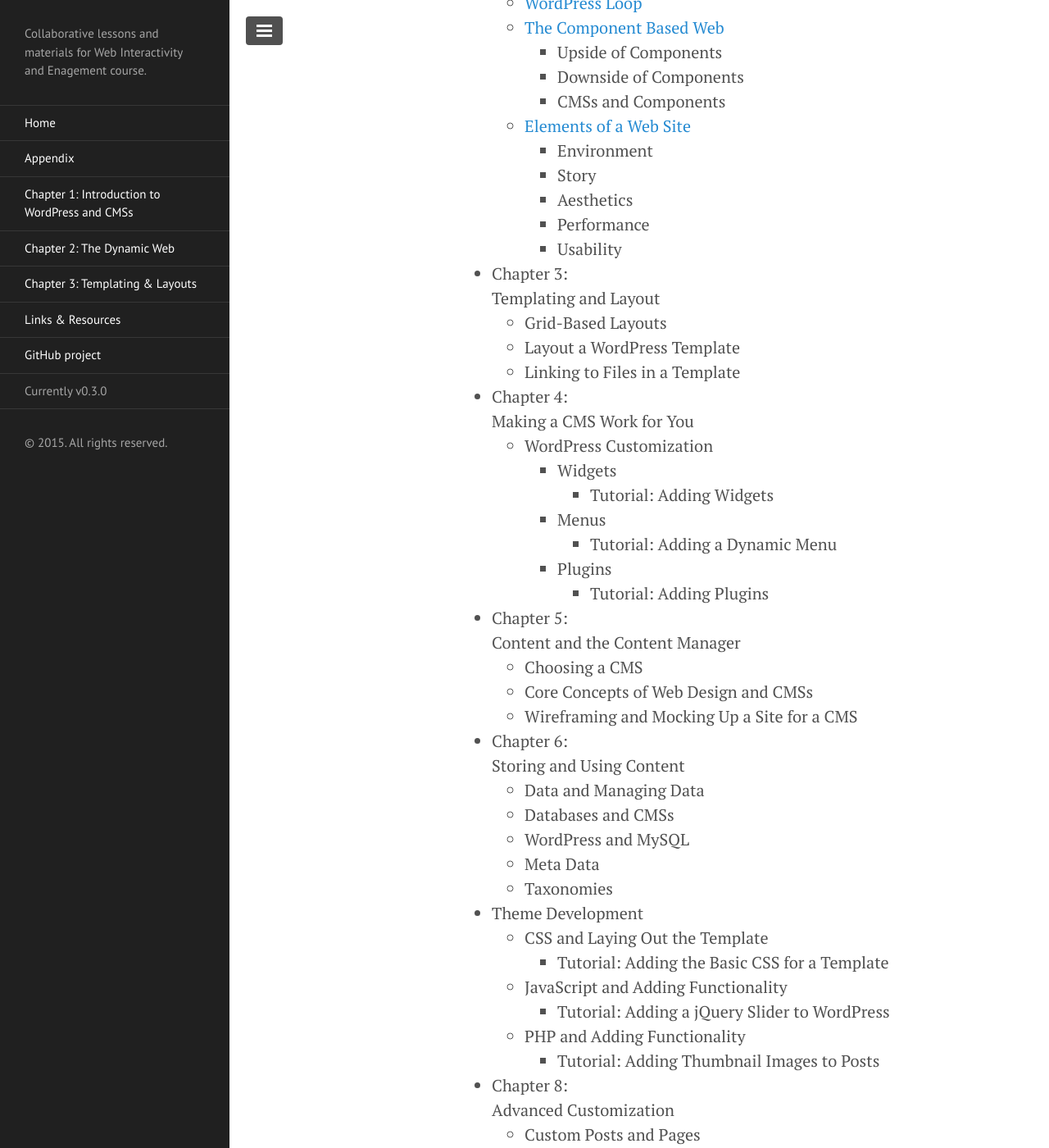
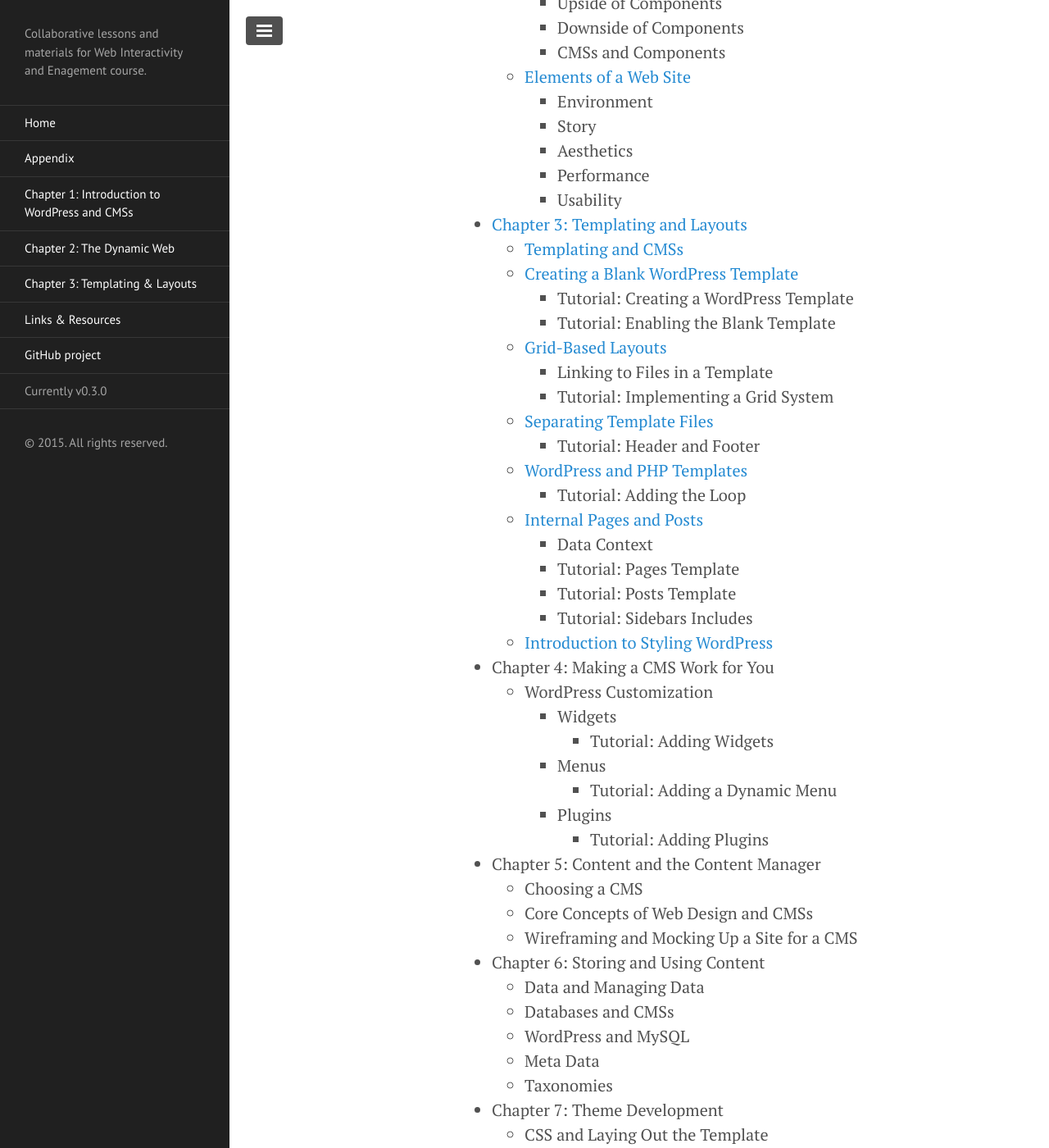
Before and after one commit to ahaywood/Web-Interactivity-and-Engagement, a Jekyll site: the page built from index.html, in a window 1280 px wide and 1400 px high, scrolled down 650 px. Shown: the whole window at 82% size. Built offline with Jekyll 4.4.1, drawn with Linux system fonts in a browser that asks for light colours; Markdown is read by kramdown in place of the engine named in the settings; the list of posts is cut into pages by our own code.

Commit message:
Chapter 3 Bug Fixes

```diff
--- a/index.html
+++ b/index.html
@@ -13,14 +13,14 @@ title: CMSs and WordPress - WIE Course Book
     <p>This book contains the lessons and materials for the Web Interactivity and Engagement course. But, Web Interactivity and Engagement is a rather vague term. So what does it mean?</p>
     <h2>Table of Contents</h2>
       <ul>
-        <li><a href="chapter-1">Chapter 1: <br /><span>Introduction to WordPress and Content Management Systems</span></a></li>
+        <li><a href="chapter-1">Chapter 1: <span>Introduction to WordPress and Content Management Systems</span></a></li>
           <ul>
             <li><a href="chapter-1/#cmss">Content Management Systems (CMSs)</a></li>
             <li><a href="chapter-1/#installing-wordpress">Installing WordPress</li>
             <li><a href="chapter-1/#walkthrough-wordpress">Walkthrough of WordPress</li>
             <li><a href="chapter-1/#languages-together">How do the languages work together?</a></li>
           </ul>
-        <li><a href="chapter-2/">Chapter 2: <br /><span>The Dynamic Web</span></a></li>
+        <li><a href="chapter-2/">Chapter 2: <span>The Dynamic Web</span></a></li>
           <ul>
             <li><a href="chapter-2/#php-wordpress">PHP and WordPress</a></li>
             <li><a href="chapter-2/#wordpress-loop">WordPress Loop</a></li>
@@ -41,13 +41,42 @@ title: CMSs and WordPress - WIE Course Book
               </ul>
             </li>
           </ul>
-        <li>Chapter 3: <br /><span>Templating and Layout</span></li>
+        <li><a href="chapter-3/">Chapter 3: <span>Templating and Layouts</span></a></li>
           <ul>
-            <li>Grid-Based Layouts</li>
-            <li>Layout a WordPress Template</li>
-            <li>Linking to Files in a Template</li>
+          <li><a href="chapter-3/#templating-and-cmss">Templating and CMSs</a></li>
+          <li><a href="chapter-3/#creating-a-blank-wordpress-template">Creating a Blank WordPress Template</a>
+
+          <ul>
+          <li>Tutorial: Creating a WordPress Template</li>
+          <li>Tutorial: Enabling the Blank Template</li>
+          </ul></li>
+          <li><a href="chapter-3/#grid-based-layouts">Grid-Based Layouts</a>
+
+          <ul>
+          <li>Linking to Files in a Template</li>
+          <li>Tutorial: Implementing a Grid System</li>
+          </ul></li>
+          <li><a href="chapter-3/#separating-template-files">Separating Template Files</a>
+
+          <ul>
+          <li>Tutorial: Header and Footer</li>
+          </ul></li>
+          <li><a href="chapter-3/#wordpress-and-php-templates">WordPress and PHP Templates</a>
+
+          <ul>
+          <li>Tutorial: Adding the Loop</li>
+          </ul></li>
+          <li><a href="chapter-3/#internal-pages-and-posts">Internal Pages and Posts</a>
+
+          <ul>
+          <li>Data Context</li>
+          <li>Tutorial: Pages Template</li>
+          <li>Tutorial: Posts Template</li>
+          <li>Tutorial: Sidebars Includes</li>
+          </ul></li>
+          <li><a href="chapter-3/#introduction-to-styling-wordpress">Introduction to Styling WordPress</a></li>
           </ul>
-        <li>Chapter 4: <br /><span>Making a CMS Work for You</span></li>
+        <li>Chapter 4: <span>Making a CMS Work for You</span></li>
           <ul>
             <li>WordPress Customization
               <ul>
@@ -71,13 +100,13 @@ title: CMSs and WordPress - WIE Course Book
           </ul>
         </li>
 
-        <li>Chapter 5: <br /><span>Content and the Content Manager</span></li>
+        <li>Chapter 5: <span>Content and the Content Manager</span></li>
           <ul>
             <li>Choosing a CMS</li>
             <li>Core Concepts of Web Design and CMSs</li>
             <li>Wireframing and Mocking Up a Site for a CMS</li>
           </ul>
-        <li>Chapter 6: <br /><span>Storing and Using Content</li>
+        <li>Chapter 6: <span>Storing and Using Content</li>
           <ul>
             <li>Data and Managing Data</li>
             <li>Databases and CMSs</li>
@@ -85,7 +114,7 @@ title: CMSs and WordPress - WIE Course Book
             <li>Meta Data</li>
             <li>Taxonomies</li>
           </ul>
-        <li><Chapter 7: <br /><span>Theme Development</li>
+        <li>Chapter 7: <span>Theme Development</li>
           <ul>
             <li>CSS and Laying Out the Template</li>
               <ul><li>Tutorial: Adding the Basic CSS for a Template</li></ul>
@@ -95,7 +124,7 @@ title: CMSs and WordPress - WIE Course Book
               <ul><li>Tutorial: Adding Thumbnail Images to Posts</li></ul>
           </ul>
 
-        <li>Chapter 8: <br /><span>Advanced Customization</li>
+        <li>Chapter 8: <span>Advanced Customization</li>
           <ul>
             <li>Custom Posts and Pages
               <ul>
@@ -115,7 +144,7 @@ title: CMSs and WordPress - WIE Course Book
             </li>
             <li>Child and Parent Themes</li>
           </ul>
-        <li>Chapter 9: <br /><span>Advanced Topics</li>
+        <li>Chapter 9: <span>Advanced Topics</li>
           <ul>
             <li>User Interface and User Experience in a CMS
               <ul>
@@ -142,7 +171,7 @@ title: CMSs and WordPress - WIE Course Book
               </ul>
             </li>
           </ul>
-        <li>Chapter 10: <br /><span>Project Walkthroughs and Tutorials</span></li>
+        <li>Chapter 10: <span>Project Walkthroughs and Tutorials</span></li>
           <ul>
             <li>Setting Up Version Control
               <ul>
@@ -162,7 +191,7 @@ title: CMSs and WordPress - WIE Course Book
               </ul>
             </li>
           </ul>
-        <li><a href="/appendix">Appendix: <br /><span>Table of Contents</span></a>
+        <li><a href="/appendix">Appendix: <span>Table of Contents</span></a>
           <ul>
             <li>PHP Lessons:
               <ul>
```
Also changed, not shown: chapter-3/index.md (+8 -8 lines).
